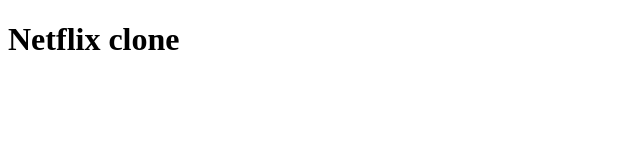
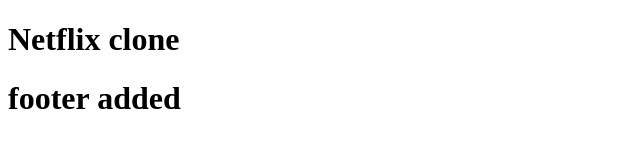
Before and after one commit to Ashahad07/projects, a plain HTML site: page project1/index.html in a window 1280 px wide. Shown: the whole page, without its empty margins (0-640 px from the left). Drawn offline with Linux system fonts and the light colour scheme.

```diff
--- a/project1/index.html
+++ b/project1/index.html
@@ -7,5 +7,6 @@
 </head>
 <body>
     <h1>Netflix clone</h1>
+    <h1>footer added</h1>
 </body>
 </html>
```
